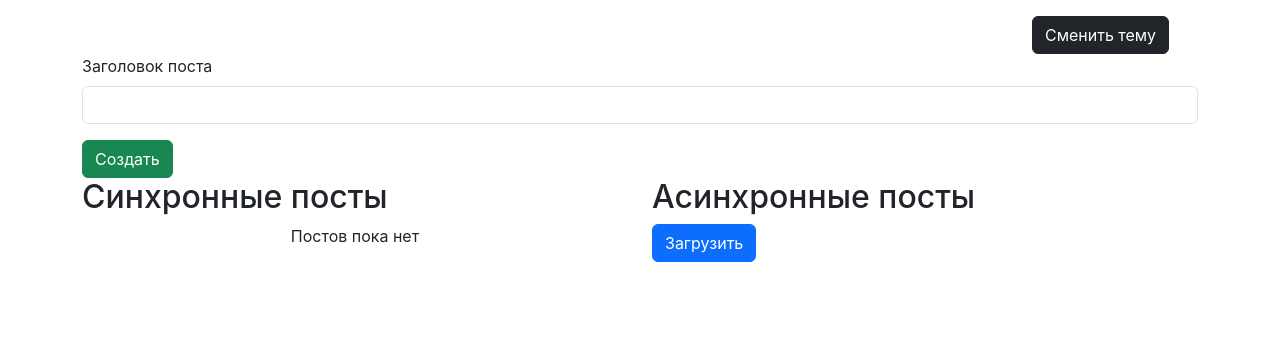
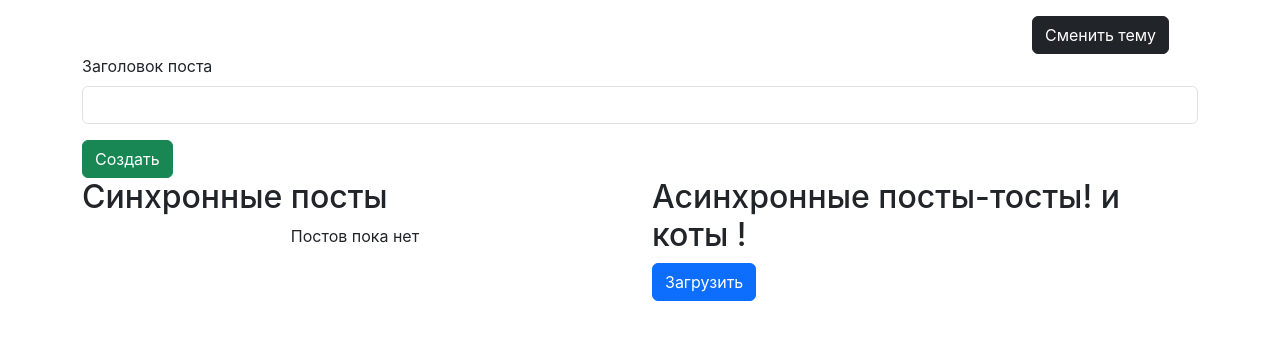
Before and after one commit to MariaGrom/posts-redux, a React (Create React App) app: page / in a window 1280 px wide. Shown: the top 340 px of the page. Built offline with nearby package versions, Linux system fonts and the light colour scheme.

Commit message:
test: branch test

```diff
--- a/src/App.js
+++ b/src/App.js
@@ -9,7 +9,7 @@ function App() {
     <div className="container pt-3">
       <div className="row">
         <div className="col-md-10 offset-md-10">
-         <ThemeButton />
+          <ThemeButton />
         </div>
       </div>
 
@@ -24,7 +24,7 @@ function App() {
           <Posts />
         </div>
         <div className="col">
-          <h2>Асинхронные посты</h2>
+          <h2>Асинхронные посты-тосты! и коты !</h2>
           <FetchedPosts />
         </div>
       </div>
```
